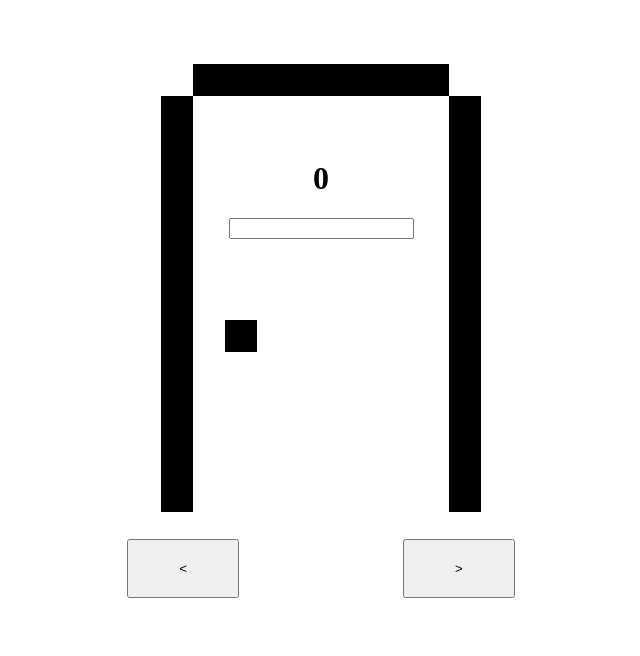
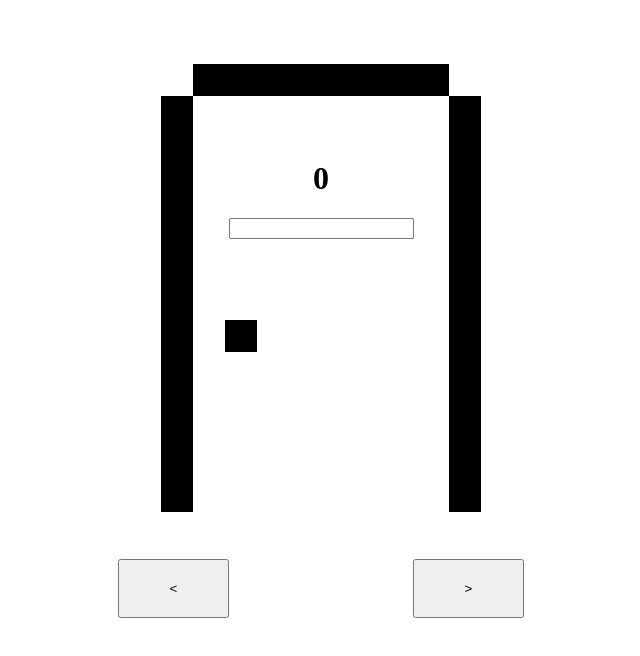
Before and after one commit to Misiek1245/do-drzwi, a plain HTML site: page index.html in a window 1280 px wide. Shown: the whole page, without its empty margins (319-959 px from the left). Drawn offline with Linux system fonts and the light colour scheme.

Commit message:
small change for git pages i hope it the last one

```diff
--- a/css/css.scss
+++ b/css/css.scss
@@ -8,8 +8,7 @@ body{
   text-align: center;
     [id^="but"]{
       text-align: center;
-      margin-top:400px;
-      margin: 300px 80px 0;
+      margin: 40vh 7vw 0;
       padding: 20px 50px;
       display: block-inline;
     }
```
Also changed, not shown: css/css.css, 1 other file.
